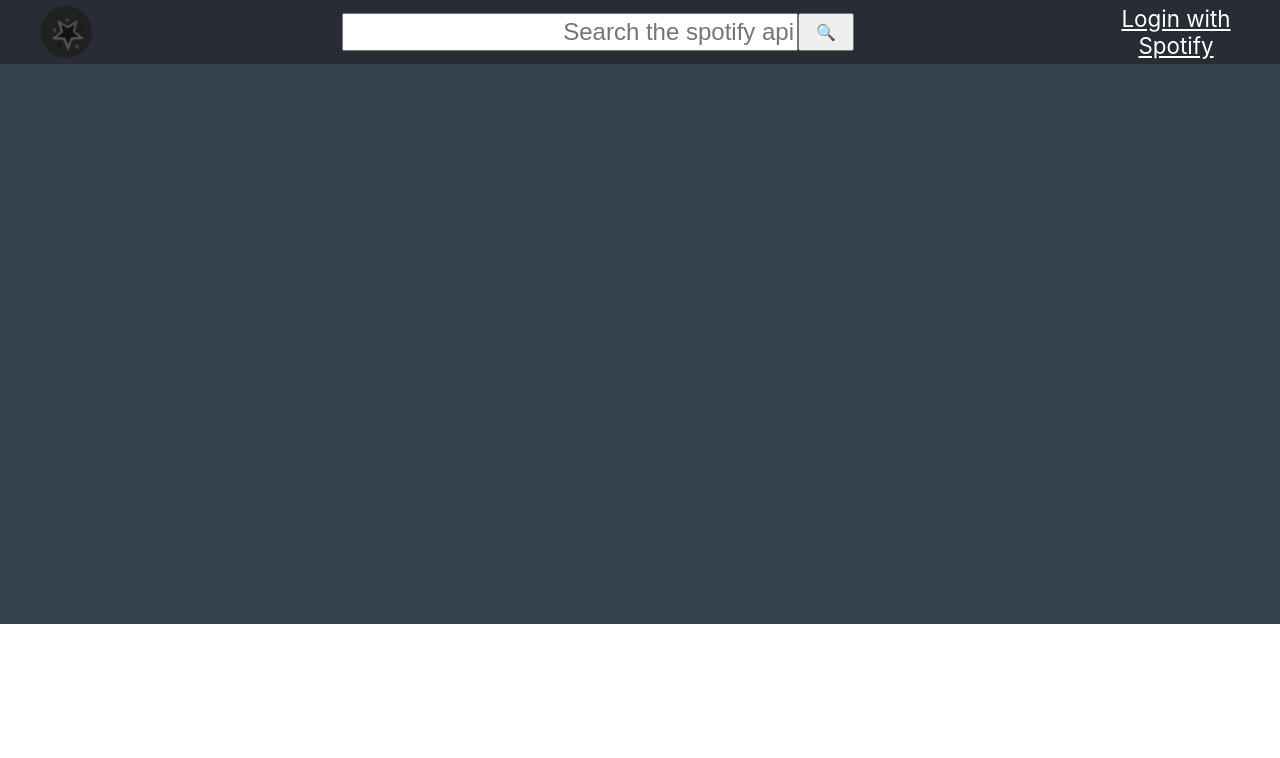
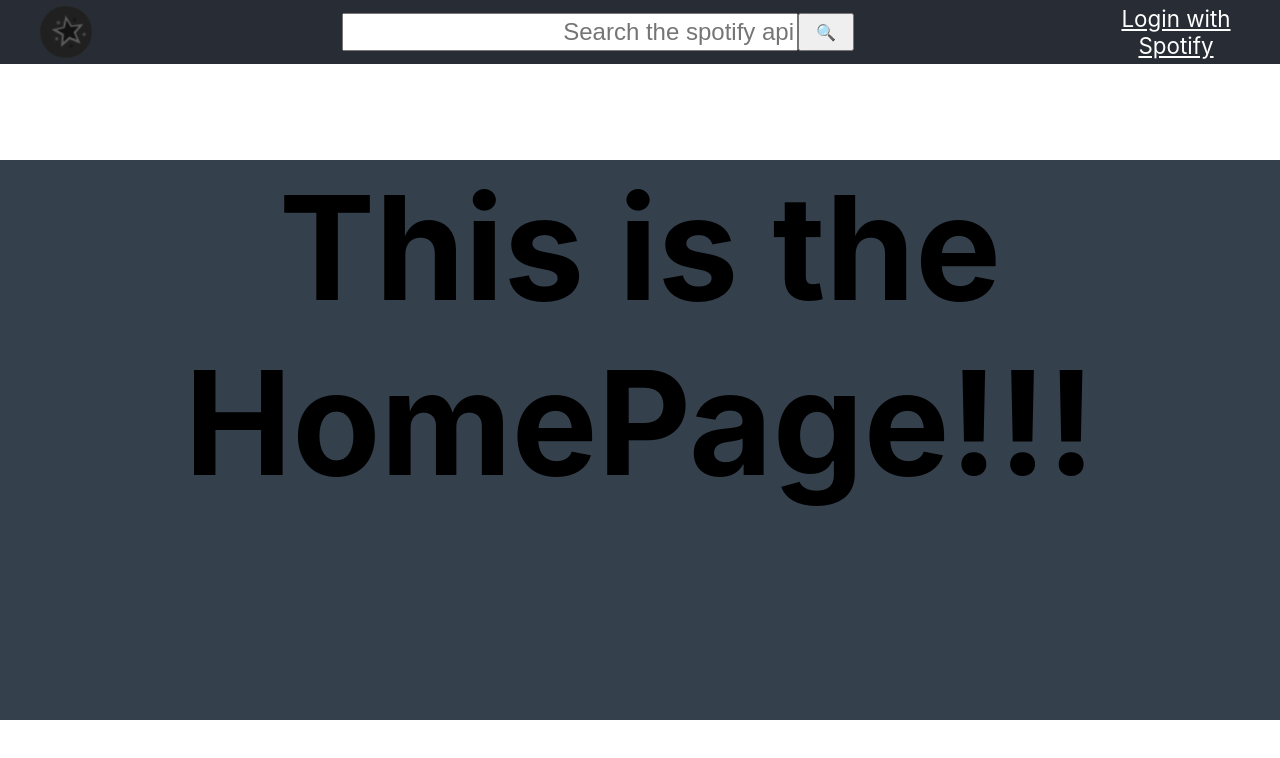
Before and after one commit to kevinstaresdarbon/jammming, a React (Create React App) app: page / in a window 1280 px wide. Shown: the top 758 px of the page. Built offline with nearby package versions, Linux system fonts and the light colour scheme.

Commit message:
fixes errors in the skeleton OAuth flow so that oauth succeeds

```diff
--- a/src/App.css
+++ b/src/App.css
@@ -36,6 +36,7 @@ main {
   min-height: 70vh;
   height: auto;
   background-color: rgb(52, 65, 77);
+  font-size: 72px;
 }
 
 @media (prefers-reduced-motion: no-preference) {
--- a/src/App.js
+++ b/src/App.js
@@ -8,8 +8,8 @@ import './App.css';
 
 function App() {
 
-  async function handleSearchSubmit() {
-
+  async function handleSearchSubmit(e) {
+    e.preventDefault();
   }
 
   return (
@@ -19,22 +19,21 @@ function App() {
           <figure className='App-logo-container'>
             <img src={logo} className="App-logo" alt="logo: A spinning star" />
           </figure>
-          <Search />
+          <Search handleSearchSubmit={handleSearchSubmit} />
           <nav>
             <ul>
-              <li><a href='#'>Login with Spotify</a></li>
+              <li><a href='https://jammin_api.unchained.vip/api/login'>Login with Spotify</a></li>
             </ul>
           </nav>
         </header>
         <main>
           <Routes>
-            <Route exact path='/' component={HomePage} />
-            <Route path='/dashboard' component={Dashboard} />
+            <Route exact path='/' element={<HomePage />} />
+            <Route path='/dashboard' element={<Dashboard />} />
           </Routes>
         </main>
       </div>
     </Router>
-
   );
 }
 
--- a/src/components/Dashboard/Dashboard.js
+++ b/src/components/Dashboard/Dashboard.js
@@ -1,8 +1,6 @@
 import React from 'react';
 
-function Dashboard() {
+export default function Dashboard() {
 
     return <h1>This is the dashboard</h1>;
-}
-
-export default Dashboard
+};
--- a/src/components/HomePage/HomePage.js
+++ b/src/components/HomePage/HomePage.js
@@ -1,8 +1,6 @@
 import React from 'react';
 
-function HomePage() {
+export default function HomePage() {
 
     return <h1>This is the HomePage!!!</h1>;
-}
-
-export default HomePage
+};
```
